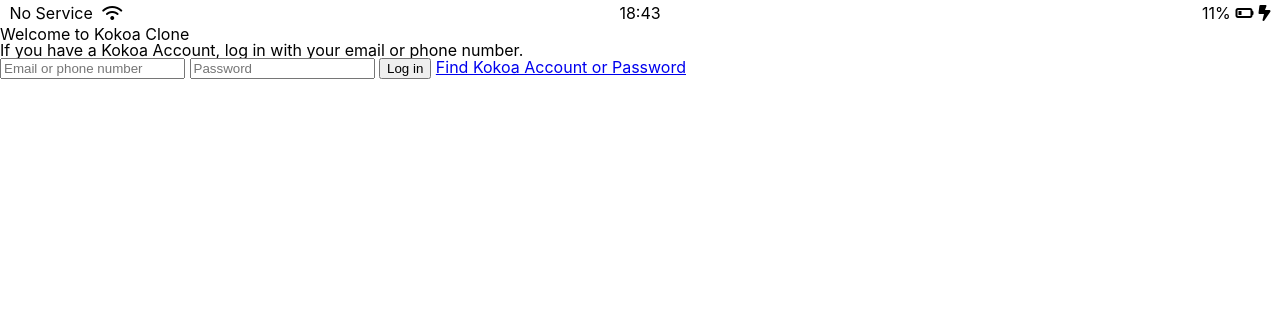
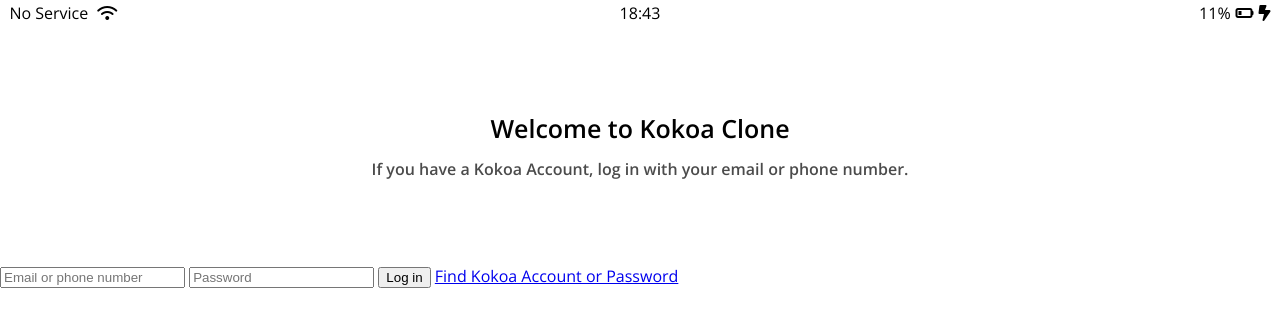
Before and after one commit to jooooooing/kokoa-clone-2022, a plain HTML site: page index.html in a window 1280 px wide. Drawn offline with nearby package versions, Linux system fonts and the light colour scheme.

Commit message:
status-bar_0217

```diff
--- a/CSS/status-bar.css
+++ b/CSS/status-bar.css
@@ -1,9 +1,3 @@
-@import url("https://fonts.googleapis.com/css2?family=Open+Sans:wght@400;600&display=swap");
-
-body {
-  font-family: "Open Sans", sans-serif;
-}
-
 .status-bar {
   display: flex;
   justify-content: center;
--- a/CSS/styles.css
+++ b/CSS/styles.css
@@ -1,15 +1,26 @@
 @import "reset.css";
 @import "status-bar.css";
+@import url("https://fonts.googleapis.com/css2?family=Open+Sans:wght@400;600&display=swap");
+
 body {
-  font-family: -apple-system, BlinkMacSystemFont, "Segoe UI", Roboto, Oxygen,
-    Ubuntu, Cantarell, "Open Sans", "Helvetica Neue", sans-serif;
+  font-family: "Open Sans", sans-serif;
 }
 
 .welcome-header {
-  margin-top: 145px;
+  margin: 90px 0px;
   text-align: center;
+  display: flex;
+  flex-direction: column;
+  align-items: center;
+  font-weight: 600;
 }
 
 .welcome-header__title {
-  margin-bottom: 50px;
+  margin-bottom: 20px;
+  font-size: 25px;
 }
+
+.welcome-header__text {
+  width: 60%;
+  opacity: 0.7;
+}
--- a/index.html
+++ b/index.html
@@ -24,9 +24,9 @@
         </div>
       </div>
 
-      <header class="weclome-header">
-        <h1 class="weclome-header__title">Welcome to Kokoa Clone</h1>
-        <p class="weclome-header__text">
+      <header class="welcome-header">
+        <h1 class="welcome-header__title">Welcome to Kokoa Clone</h1>
+        <p class="welcome-header__text">
           If you have a Kokoa Account, log in with your email or phone number.
         </p>
       </header>
```
